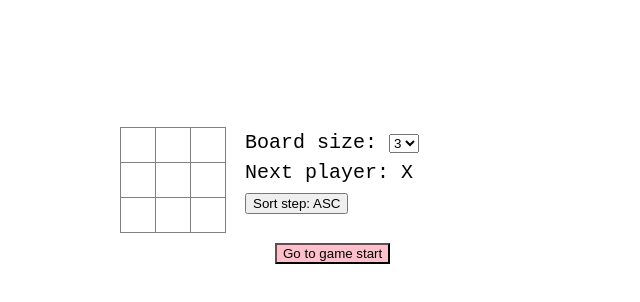
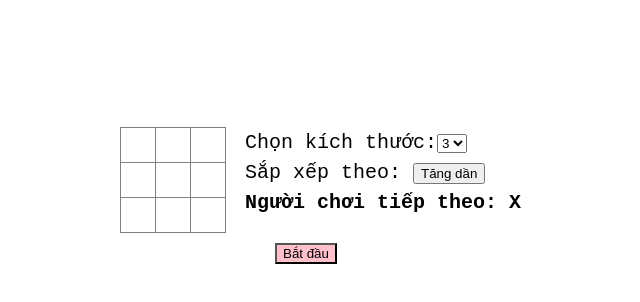
Before and after one commit to ngoctinvo/BTCN01, a React (Create React App) app: page / in a window 1280 px wide. Shown: the top 302 px of the page, without its empty margins (136-776 px from the left). Built offline with nearby package versions, Linux system fonts and the light colour scheme.

Commit message:
chore: style csS

```diff
--- a/src/App.js
+++ b/src/App.js
@@ -142,9 +142,9 @@ const App = () => {
 
   if (winner === "DRAW") status = "X and O draw";
   else if (winner) {
-        status = "Winner: " + winner;
+    status = "Người chiến thắng: " + winner;
   } else {
-        status = "Next player: " + (xIsNext ? "X" : "O");
+    status = "Người chơi tiếp theo: " + (xIsNext ? "X" : "O");
   }
 
   useEffect(() => {
@@ -170,9 +170,9 @@ const App = () => {
           size={size}
         />
       </div>
-            <div  className="game-info">
+      <div className="game-info">
         <div>
-                    Board size:{" "}
+          Chọn kích thước:
           <select
             name="size"
             onChange={(e) => {
@@ -183,14 +183,18 @@ const App = () => {
             <option value="5">5</option>
           </select>
         </div>
-                <div>{status}</div>
+        <span>Sắp xếp theo: </span>
         <button
           onClick={() => {
             setIsAscMoves(!isAscMoves);
           }}
         >
-                    Sort step: {isAscMoves ? "ASC" : "DESC"}
+          {isAscMoves ? "Tăng dần" : "Giảm dần"}
         </button>
+        <div>
+          <b>{status}</b>
+        </div>
+
         <ul>
           {history
             .sort((h1, h2) =>
@@ -198,20 +202,16 @@ const App = () => {
             )
             .map((his, index) => {
               const desc = his.step
-                                ? "Go to move " +
+                ? "Bước " +
                   `#${his.step}` +
                   ` (${his.activeCol}, ${his.activeRow})`
-                                : "Go to game start";
+                : "Bắt đầu";
 
               return (
                 <li key={his.step}>
                   <button
                     onClick={() => jumpTo(his.step)}
-                                        className={
-                                            stepNumber === his.step
-                                                ? "active"
-                                                : ""
-                                        }
+                    className={stepNumber === his.step ? "active" : ""}
                   >
                     {desc}
                   </button>
```
Lines whose indentation alone changed are shown as unchanged.
